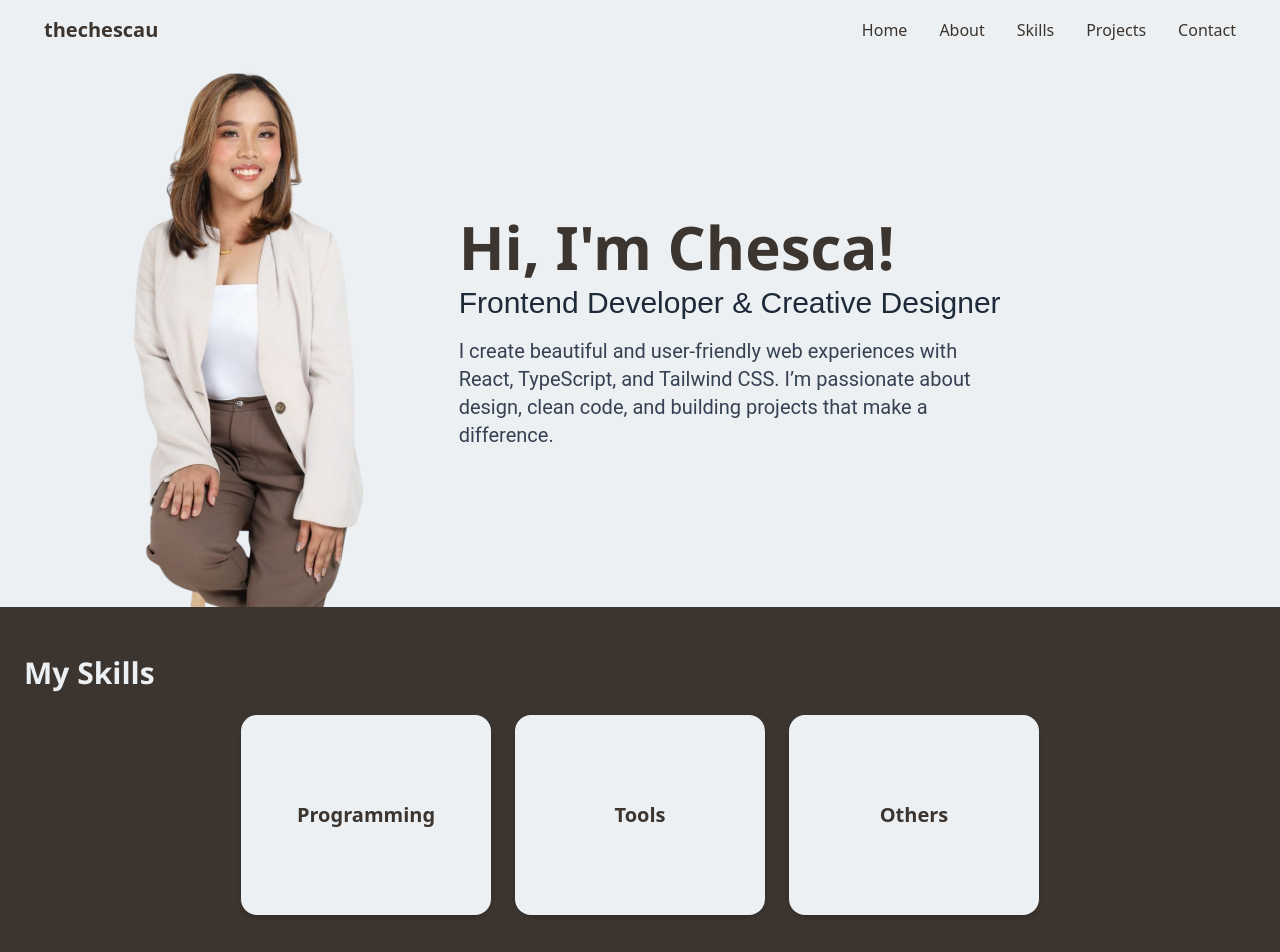
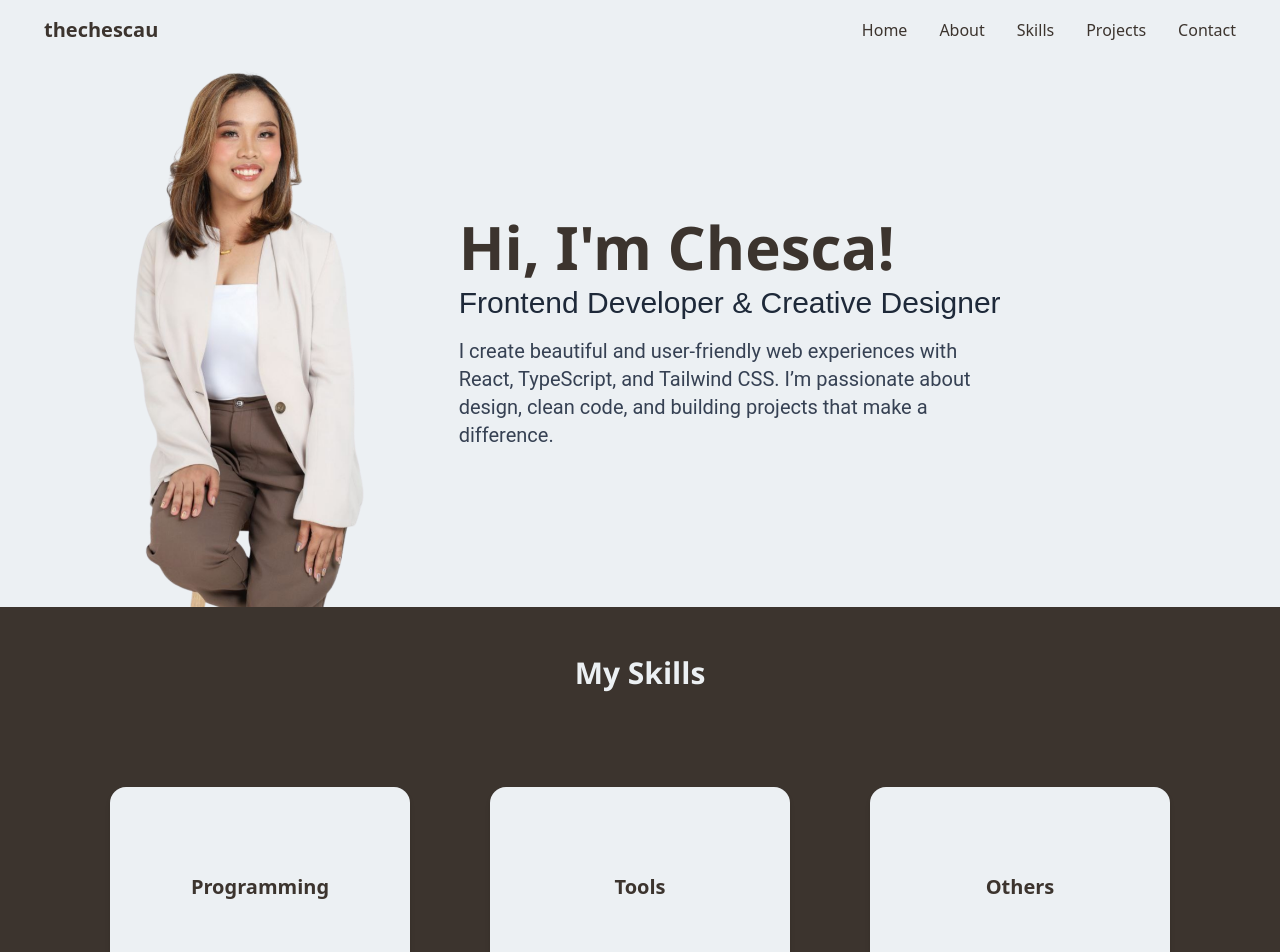
Before and after one commit to thechescau/personal-website, a React (Vite) app in the folder personal-website/: page / in a window 1280 px wide. Shown: the top 952 px of the page. Built offline with nearby package versions, Linux system fonts and the light colour scheme.

Commit message:
Working skills section with UI

```diff
--- a/personal-website/src/components/Skills.tsx
+++ b/personal-website/src/components/Skills.tsx
@@ -9,24 +9,38 @@ function Skills() {
     return (
         // main skill container
         <section
-            className="bg-dune py-12 px-6"
+            className="bg-dune py-12 px-20 flex flex-col items-center justify-center"
             id="skills"
         >
             {/* Section title */}
-            <h2 className="font-segoe text-3xl text-dawn-pink font-bold mb-6"> My Skills </h2>
+            <div className="flex justify-between gap-4 pb-6 mb-6">
+                {selectedCategory && (
+                    <button
+                        onClick={() => setSelectedCategory(null)}
+                        className="flex items-center justify-center w-10 h-10 rounded-full
+                                    bg-dawn-pink text-dune shadow-md hover:bg-dune
+                                    hover:text-dawn-pink transition-colors"
+                    >
+                        <ChevronLeft size={28} />
+                    </button>
+                )}
+                <h2 className="font-segoe text-3xl text-dawn-pink font-bold pb-6 mb-6">
+                    {selectedCategory ? selectedCategory.name : "My Skills"}
+                </h2>
+            </div>
 
             {/* Container with fixed height */}
             <div className="w-full">
 
                     {/* If no category is selected, show category cards */}
                     {!selectedCategory ? (
-                        <div className="flex flex-wrap gap-6 justify-center">
+                        <div className="flex flex-wrap gap-20 justify-center">
                             {categories.map((category) => (
                                 <div
                                     key={category.name}
                                     className="bg-dawn-pink rounded-2xl shadow-md p-6 flex flex-col
                                                justify-center items-center cursor-pointer h-[200px]
-                                               flex-1 min-w-[180px] max-w-[250px]
+                                               flex-1 min-w-[180px] max-w-[300px]
                                                hover:scale-105 transition-transform"
                                     onClick={() => setSelectedCategory(category)}
                                 >
@@ -40,17 +54,6 @@ function Skills() {
                         // If category is selected show its skills
                         <div className="w-full flex flex-col">
                             {/* Header row */}
-                            <div className="flex items-center mb-6">
-                                <button
-                                    onClick={() => setSelectedCategory(null)}
-                                    className="flex items-center text-dawn-pink hover:underline"
-                                >
-                                    <ChevronLeft className="mr-2"/> Back
-                                </button>
-                                <h3 className="text-2xl font-bold text-dawn-pink ml-4">
-                                    {selectedCategory.name}
-                                </h3>
-                            </div>
 
                             {/* Flexbox for skill cards */}
                             <div className="flex flex-wrap gap-6 justify-center">
@@ -58,18 +61,20 @@ function Skills() {
                                     <div
                                         key={skill.name}
                                         className="bg-dawn-pink rounded-2xl shadow-md p-4
-                                                    h-[150px] flex flex-col justify-center items-center
-                                                    flex-1 min-w-[150px] max-w-[220px]"
+                                                    h-[90px] flex flex-col justify-center
+                                                    flex-1 min-w-[200px] max-w-[250px]"
                                     >
-                                        <h4 className="text-lg font-semibold text-dune mb-2 text-center">
-                                            {skill.name}
-                                        </h4>
 
                                         {"percent" in skill ? (
                                             <>
-                                                <span className="text-sm text-dune mb-2">
-                                                    {skill.percent}%
-                                                </span>
+                                                <div className="flex justify-between items-center mb-2">
+                                                    <h4 className="text-base font-semibold text-dune"> {skill.name} </h4>
+                                                    <span className="text-sm text-dune">
+                                                        {skill.percent}%
+                                                    </span>
+                                                </div>
+
+
                                                 {/* Progress bar */}
                                                 <div className="w-full h-2 bg-gray-300 rounded-full">
                                                     <div
@@ -80,7 +85,10 @@ function Skills() {
                                             </>
                                         ) : (
                                             <>
-                                                <skill.icon className="text-dune text-3xl" />
+                                                <div className="flex items-center justify-center gap-3 w-full h-full">
+                                                    <skill.icon className="text-dune text-3xl"/>
+                                                    <span className="text-base font-medium text-dune text-center flex-1">{skill.name}</span>
+                                                </div>
                                             </>
                                         )
 
--- a/personal-website/src/data/skills.tsx
+++ b/personal-website/src/data/skills.ts
@@ -1,5 +1,6 @@
-import {IconType} from "react-icons"
-import { SiFigma, SiAdobeillustrator, SiCanva} from "react-icons/si"
+import { IconType } from "react-icons"
+import { FaGithub, FaBitbucket } from "react-icons/fa"
+import { SiFigma, SiAdobeillustrator, SiCanva, SiAdobephotoshop} from "react-icons/si"
 import { MessageCircle, Users } from "lucide-react"
 
 export type ProgrammingSkill = {
@@ -28,7 +29,10 @@ export const categories: Category[] = [
             {name: "React", percent: 50},
             {name: "HTML", percent: 50},
             {name: "CSS", percent: 50},
-            {name: "Javascript", percent: 50}
+            {name: "Javascript", percent: 50},
+            {name: "C++", percent: 10},
+            {name: "Java", percent: 10},
+            {name: "Python", percent: 70},
         ]
     },
     {
@@ -36,7 +40,10 @@ export const categories: Category[] = [
         skills: [
             {name: "Figma", icon: SiFigma },
             {name: "Canva", icon: SiCanva },
-            {name: "Illustrator", icon: SiAdobeillustrator}
+            {name: "Photoshop", icon: SiAdobephotoshop},
+            {name: "Illustrator", icon: SiAdobeillustrator},
+            {name: "Github", icon: FaGithub},
+            {name: "Bitbucket", icon: FaBitbucket}
         ]
     },
     {
```
